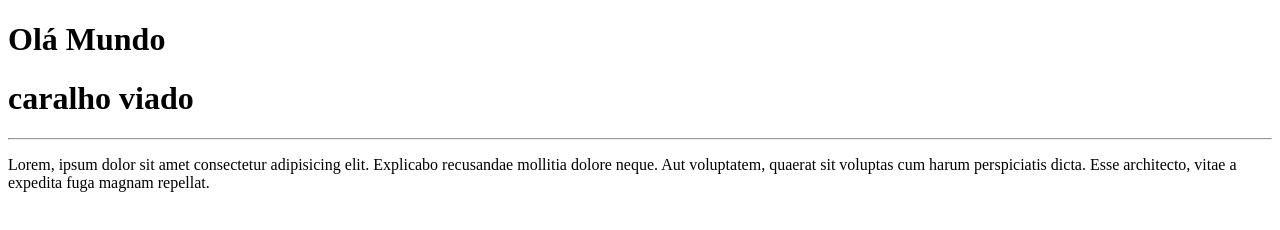
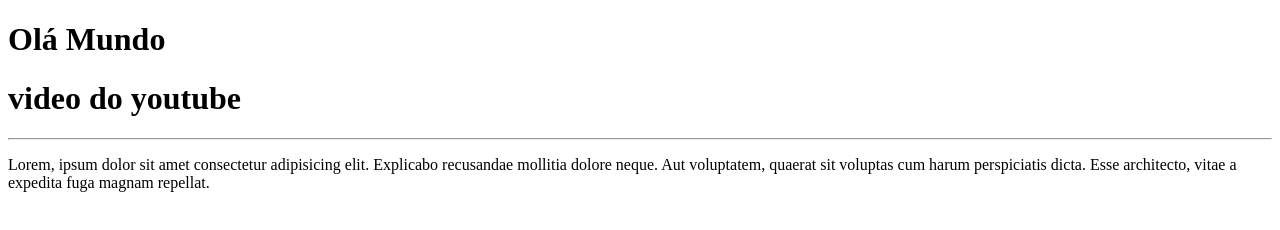
Before and after one commit to caioatenas/Ola-Mundo, a plain HTML site: page LOCAL/index.html in a window 1280 px wide. Drawn offline with Linux system fonts and the light colour scheme.

Commit message:
Update index.html

```diff
--- a/LOCAL/index.html
+++ b/LOCAL/index.html
@@ -7,7 +7,7 @@
 </head>
 <body>
     <h1>Olá Mundo</h1>
-    <h1> caralho viado </h1>
+    <h1> video do youtube </h1>
     <hr>
     <p>Lorem, ipsum dolor sit amet consectetur adipisicing elit. Explicabo recusandae mollitia dolore neque. Aut voluptatem, quaerat sit voluptas cum harum perspiciatis dicta. Esse architecto, vitae a expedita fuga magnam repellat.</p>
 </body>
```
